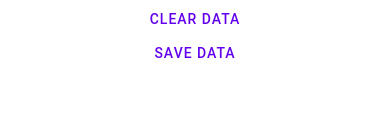
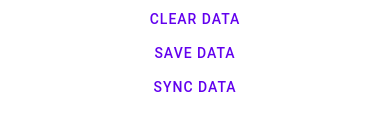
Before and after one commit to sophin123/ExpoContact, a React Native app: screen / in a window 390 px wide. Shown: the part 235-366 px from the top of the page. Built offline with nearby package versions, Linux system fonts and the light colour scheme.

Commit message:
Sync Data Completed

```diff
--- a/Screens/ContactScreen.js
+++ b/Screens/ContactScreen.js
@@ -31,22 +31,6 @@ const { StorageAccessFramework } = FileSystem;
 
 export default function ContactScreen() {
   useEffect(() => {
-    // (async () => {
-    //   const { status } = await Contacts.requestPermissionsAsync();
-    //   if (status === "granted") {
-    //     const { data } = await Contacts.getContactsAsync({
-    //       fields: [Contacts.Fields.PhoneNumbers],
-    //     });
-    //     if (data.length > 0) {
-    //       for (let x = 0; x < 6; x++) {
-    //         setContactDetails((oldContacts) => [
-    //           ...oldContacts,
-    //           Object.values(data)[x],
-    //         ]);
-    //       }
-    //     }
-    //   }
-    // })();
     readData();
   }, []);
 
@@ -109,8 +93,6 @@ export default function ContactScreen() {
       if (value !== null) {
         setContactDetails(JSON.parse(value));
       }
-
-      console.log(value, "Value");
     } catch (e) {
       alert("Failed to fetch the data from storage");
     }
@@ -251,6 +233,50 @@ export default function ContactScreen() {
     }
   };
 
+  const syncData = async () => {
+    const { status } = await Contacts.requestPermissionsAsync();
+    if (status === "granted") {
+      const { data } = await Contacts.getContactsAsync({
+        fields: [Contacts.Fields.PhoneNumbers],
+      });
+
+      try {
+        const ExistingID = [];
+
+        contactDetails.map((data) => {
+          const { id } = data;
+          ExistingID.push(id);
+        });
+
+        // console.log(ExistingID, "Existing ID");
+
+        // data.map((data) => {
+        //   const { id } = data;
+        //   const exist = ExistingID.find((currentID) => currentID === id);
+
+        //   if (!exist) {
+        //     setContactDetails((prev) => [...prev, data[0]]);
+        //   }
+        // });
+      } catch (e) {
+        console.log(e);
+      }
+
+      const newContacts = [];
+
+      // console.log(contactDetails);
+      if (data.length > 0) {
+        for (let x = 0; x < 2; x++) {
+          newContacts.push(Object.values(data)[x]);
+        }
+      }
+
+      newContacts.map((data) => {
+        setContactDetails((prev) => [...prev, data]);
+      });
+    }
+  };
+
   return (
     <View style={styles.container}>
       <View>
@@ -299,6 +325,7 @@ export default function ContactScreen() {
       <Button onPress={() => exportFile()}>Export File Data</Button>
       <Button onPress={() => clearStorage()}>Clear Data</Button>
       <Button onPress={() => saveData(3)}>Save Data</Button>
+      <Button onPress={() => syncData()}>Sync Data</Button>
     </View>
   );
 }
```
